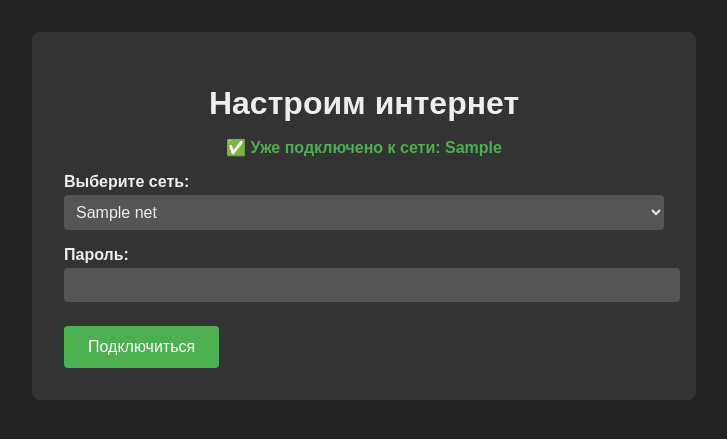
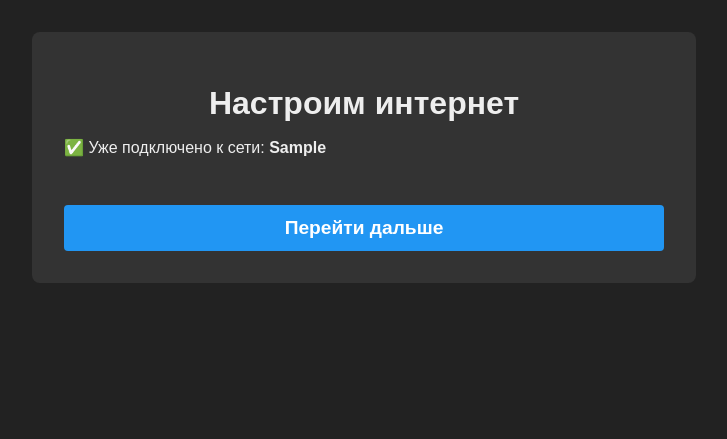
Before and after one commit to Mirnyi4/jerry, a Flask app: template templates/wifi_setup.html in a window 1280 px wide. Shown: the top 439 px of the page, without its empty margins (276-1003 px from the left). Run offline with Flask 3, Linux system fonts and the light colour scheme; the template is opened without the code that fills it: most values are stand-ins (such as "Sample title", 1, 10 or a date in 2020).

Commit message:
Update wifi_setup.html

```diff
--- a/templates/wifi_setup.html
+++ b/templates/wifi_setup.html
@@ -9,17 +9,27 @@
         .container { max-width: 600px; margin: 2rem auto; background: #333; padding: 2rem; border-radius: 8px; }
         h1 { margin-bottom: 1rem; text-align: center; }
         label { display: block; margin-top: 1rem; font-weight: bold; }
-        select, input[type=text], input[type=password] {
+        select, input[type=text], input[type=password], button {
             width: 100%; padding: 0.5rem; margin-top: 0.25rem; border-radius: 4px; border: none;
             background: #555; color: #eee; font-size: 1rem;
         }
         button {
-            margin-top: 1.5rem; padding: 0.75rem 1.5rem; border: none; border-radius: 4px;
             background: #4CAF50; color: white; font-size: 1rem; cursor: pointer;
+            margin-top: 1.5rem;
         }
         button:hover { background: #45a049; }
         .flash { background: #444; padding: 0.5rem 1rem; border-radius: 4px; margin-bottom: 1rem; }
-        .connected { text-align: center; margin-top: 1rem; color: #4CAF50; font-weight: bold; }
+        .next-button {
+            background: #2196F3;
+            margin-top: 2rem;
+            padding: 0.75rem;
+            font-size: 1.2rem;
+            font-weight: bold;
+            cursor: pointer;
+        }
+        .next-button:hover {
+            background: #0b7dda;
+        }
     </style>
 </head>
 <body>
@@ -35,9 +45,11 @@
     {% endwith %}
 
     {% if current_connection %}
-      <div class="connected">✅ Уже подключено к сети: <b>{{ current_connection }}</b></div>
-    {% endif %}
-
+      <p>✅ Уже подключено к сети: <b>{{ current_connection }}</b></p>
+      <form action="{{ url_for('activate_page') }}" method="get">
+          <button type="submit" class="next-button">Перейти дальше</button>
+      </form>
+    {% else %}
       <form method="POST">
           <label for="ssid">Выберите сеть:</label>
           <select id="ssid" name="ssid" required>
@@ -53,6 +65,7 @@
 
           <button type="submit">Подключиться</button>
       </form>
+    {% endif %}
 </div>
 </body>
 </html>
```
Lines whose indentation alone changed are shown as unchanged.
